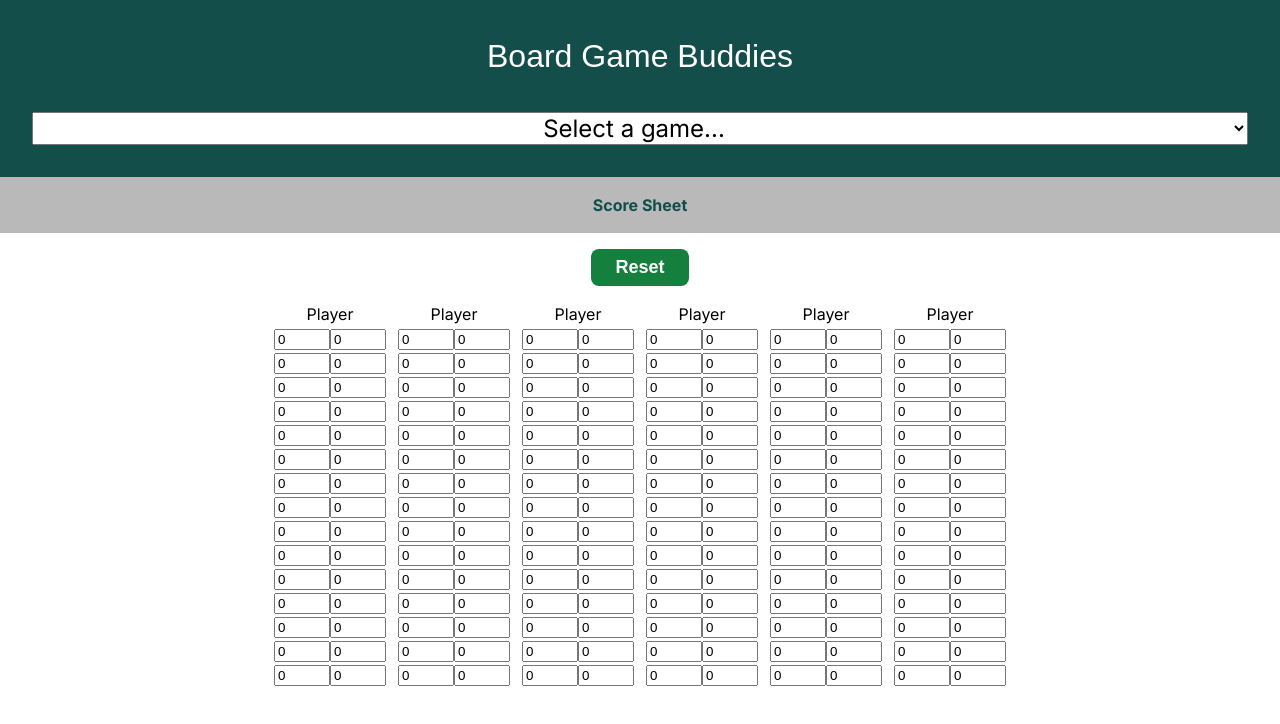
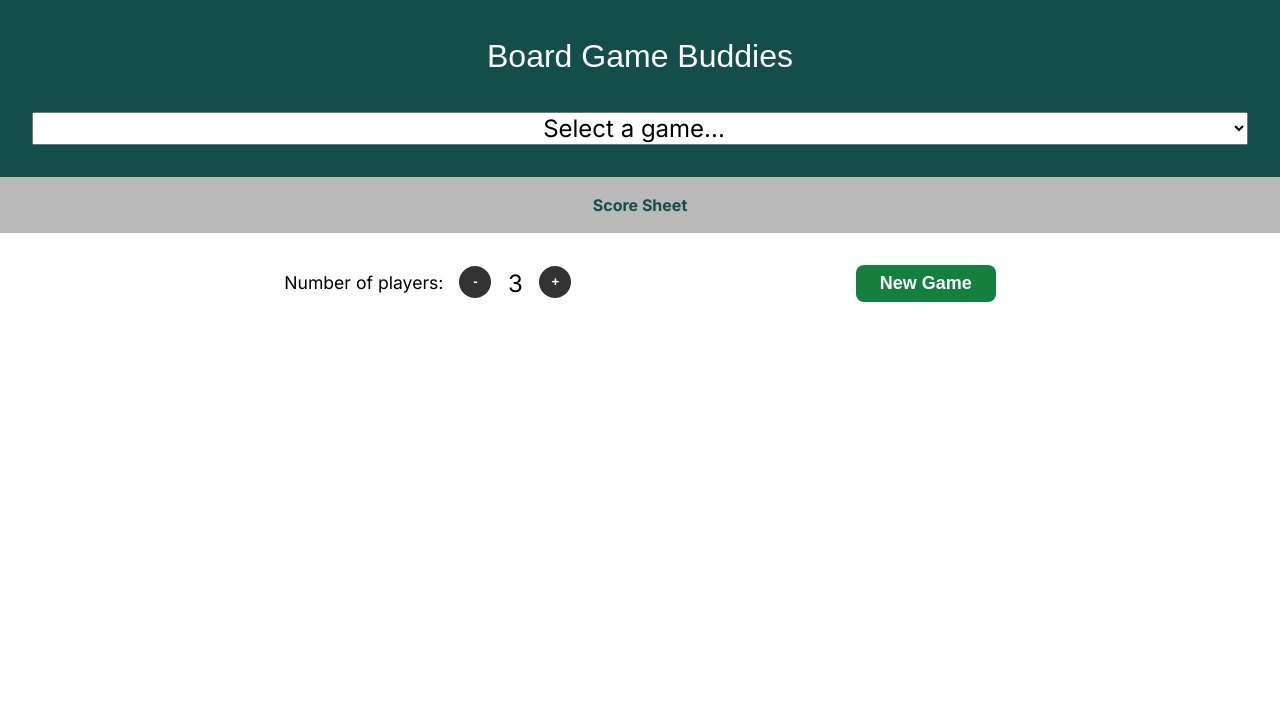
Before and after one commit to eidolon-SE/bgbuddies, a Vue app: page /wizard in a window 1280 px wide. Shown: the top 724 px of the page. Built offline with nearby package versions, Linux system fonts and the light colour scheme; a web font is replaced by a local one.

Commit message:
reworked wizard

```diff
--- a/src/assets/main.css
+++ b/src/assets/main.css
@@ -60,6 +60,7 @@ a {
     align-items: center;
     justify-content: space-evenly;
     margin-bottom: 1rem;
+    margin-top: 1rem;
     font-size: 1.1rem;
     flex-wrap: wrap;
 }
--- a/src/components/NameField.vue
+++ b/src/components/NameField.vue
@@ -1,9 +1,12 @@
 <script setup>
     import { ref } from 'vue'
-    const name = ref('Player')
+
+    const props = defineProps(['initialName'])
+
+    const name = ref(props.initialName)
     const showInput = ref(false)
 
-    function hide() {
+    function save() {
         if (name.value.match("^[A-Za-z0-9_]")) {
             showInput.value = false
         }
@@ -14,27 +17,30 @@
         <div @click="showInput = true">
             {{ name }}
         </div>
-        <div v-if="showInput" class="hidden">
-            <input type="text" v-model="name" patter="[A-za-z0-9_]">
-            <input type="button" class="button button-sm" value="Save" @click="hide">
+        <div v-if="showInput" class="modal">
+            <input type="text" v-model="name" pattern="[A-za-z0-9_]">
+            <input type="button" class="button" value="Save" @click="save">
         </div>
     </div>
 </template>
 
 <style scoped>
-.container {
-    position: relative;
-}
-
-.hidden {
+.modal {
     position: absolute;
     top: 0;
+    left: 0;
     z-index: 1;
+    gap: 0.25rem;
+    height: 100%;
+    width: 100%;
+    background: #ffffffcc;
     display: flex;
-    gap: 0.25rem;
+    justify-content: center;
+    align-items: center;
+
 }
 
 input[type=text] {
-    width: 5rem;
+    font-size: 1.5rem;
 }
 </style>
--- a/src/views/Wizard/WizardScoreSheetView.vue
+++ b/src/views/Wizard/WizardScoreSheetView.vue
@@ -1,49 +1,79 @@
 <script setup>
     import { ref, onMounted } from 'vue'
     import NameField from '../../components/NameField.vue'
+    import RangeInput from '../../components/RangeInput.vue'
 
-    const grid = ref([])
+    const numPlayers = ref(3)
+    const playersData = ref([])
+    const numTurns = ref(0)
+    const currentTurn = ref(0)
+    const gameStarted = ref(false)
 
-    function initGrid() {
-        grid.value = []
-        for (let i = 0; i < 6; i++) {
-            grid.value.push([])
-            for (let j = 0; j < 15; j++) {
-                grid.value[i].push({ guess: 0, score: 0})
-            }
+    function newGame() {
+        numTurns.value = 60 / numPlayers.value
+        currentTurn.value = 1
+
+        playersData.value = []
+        for (let i = 0; i < numPlayers.value; i++) {
+            playersData.value.push({name: 'Player', guess: 0, tricks: 0, score: 0 })
+        }
+
+        gameStarted.value = true
+    }
+
+    function nextTurn() {
+        if (currentTurn.value < numTurns.value) {
+            currentTurn.value++
+            playersData.value.forEach((el) => {
+                if (el.guess === el.tricks) {
+                    let score = 20 + (10 * el.tricks)
+                    el.score += score
+                } else {
+                    let score = 10 * (Math.max(el.guess, el.tricks) - Math.min(el.guess, el.tricks))
+                    el.score -= score
+                }
+            })
         }
     }
-
-    onMounted(initGrid)
 </script>
 
 <template>
     <div class="inputs">
-        <input type="button" class="button" @click="initGrid" value="Reset">
+        <div class="range-input">
+            <label>Number of players: </label>
+            <RangeInput v-model="numPlayers" min=3 max=6 />
+        </div>
+        <input type="button" class="button" @click="newGame()" value="New Game">
     </div>
-    <div class="score-grid">
-        <div v-for="n in 6" class="player-title">
-            <NameField />
+    <div v-if="gameStarted" class="game">
+        <div>Turn {{ currentTurn }} / {{ numTurns }}</div>
+        <div class="score-grid">
+            <div class="grid-title">Players</div>
+            <div class="grid-title">Guess</div>
+            <div class="grid-title">Tricks</div>
+            <div class="grid-title">Total Score</div>
+            <template v-for="(data, index) in playersData" :key="index">
+                <NameField :initialName="data.name" />
+                <div><input type="number" v-model="data.guess"></div>
+                <div><input type="number" v-model="data.tricks"></div>
+                <div>{{ data.score }}</div>
+            </template>
         </div>
-        <template v-for="col in grid">
-            <div v-for="cell in col">
-                <input type="number" v-model="cell.guess" class="guess">
-                <input type="number" v-model="cell.score" class="score">
-            </div>
-        </template>
+        <div class="inputs">
+            <button class="button" @click="nextTurn">End Turn</button>
+        </div>
     </div>
 </template>
 
 <style>
 .score-grid {
     display: grid;
-    grid-template-columns: repeat(6, max-content);
-    text-align: center;
-    column-gap: 0.75rem;
-    justify-content: center;
+    grid-template-columns: repeat(4, 1fr);
 }
 
-
+.grid-title {
+    font-weight: bold;
+}
 
 input[type=number] {
     width: 3.5rem;
```
